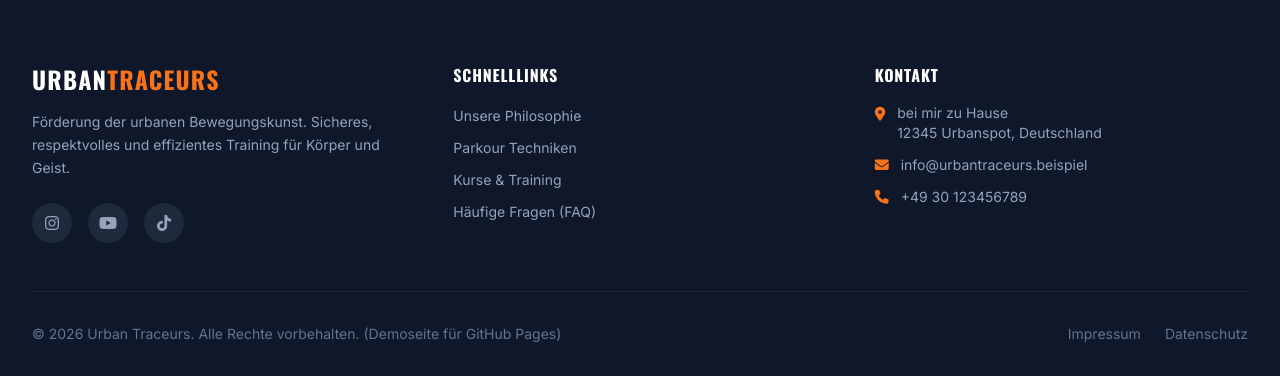
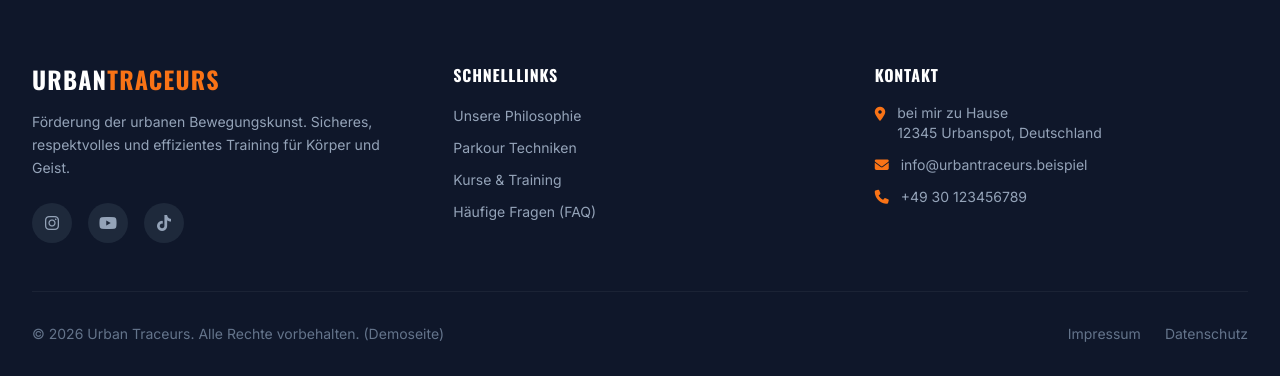
Before and after one commit to FVS-Project/Landingpage, a plain HTML site: page index.html in a window 1280 px wide. Shown: the part 3850-4226 px from the top of the page. Drawn offline with nearby package versions, Linux system fonts and the light colour scheme.

Commit message:
index.html

```diff
--- a/index.html
+++ b/index.html
@@ -386,7 +386,7 @@ j=d.createElement(s),dl=l!='dataLayer'?'&l='+l:'';j.async=true;j.src=
 
             <div class="border-t border-white/5 pt-8 flex flex-col md:flex-row justify-between items-center">
                 <p class="text-slate-500 text-sm mb-4 md:mb-0">
-                    &copy; 2026 Urban Traceurs. Alle Rechte vorbehalten. (Demoseite für GitHub Pages)
+                    &copy; 2026 Urban Traceurs. Alle Rechte vorbehalten. (Demoseite)
                 </p>
                 <div class="flex space-x-6 text-sm">
                     <a href="#" class="text-slate-500 hover:text-white transition-colors">Impressum</a>
```
